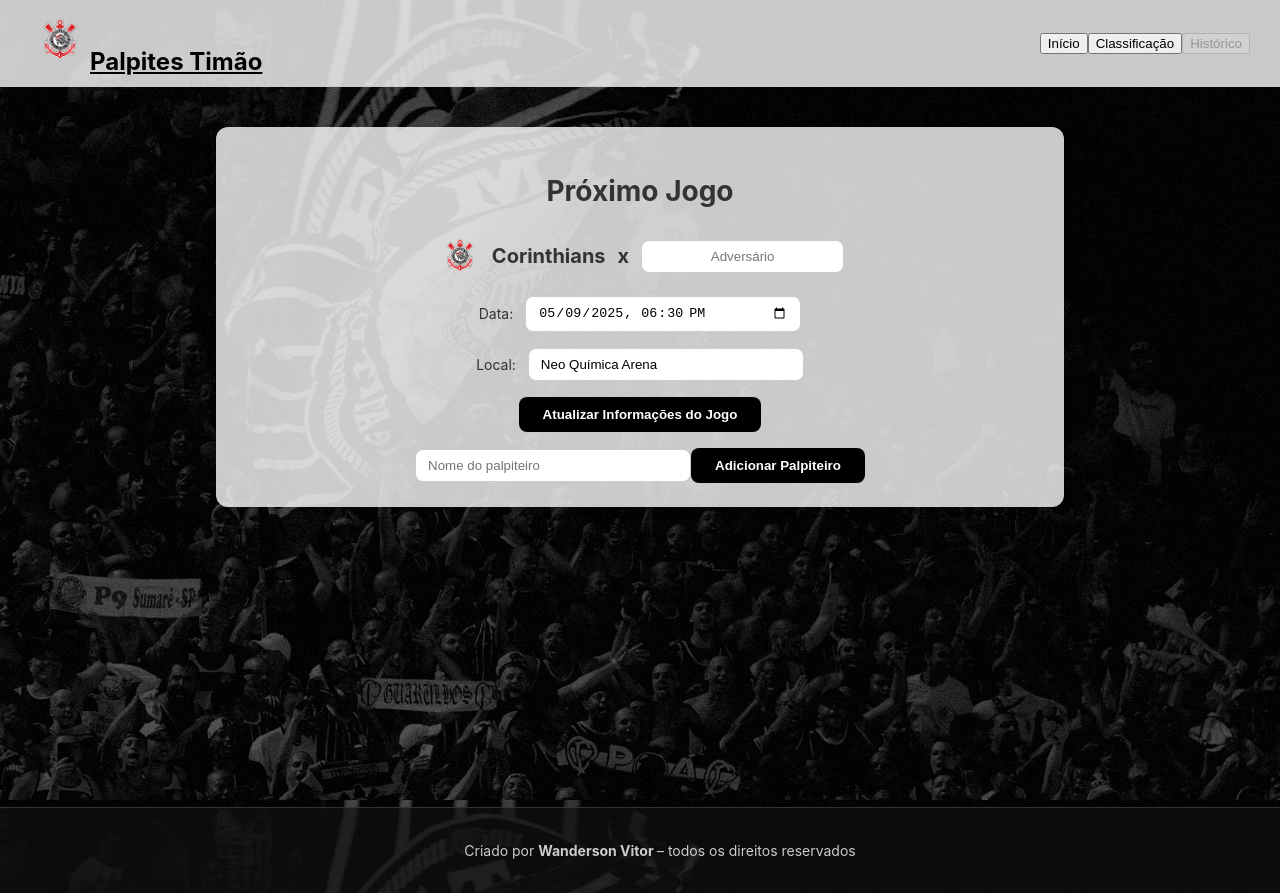
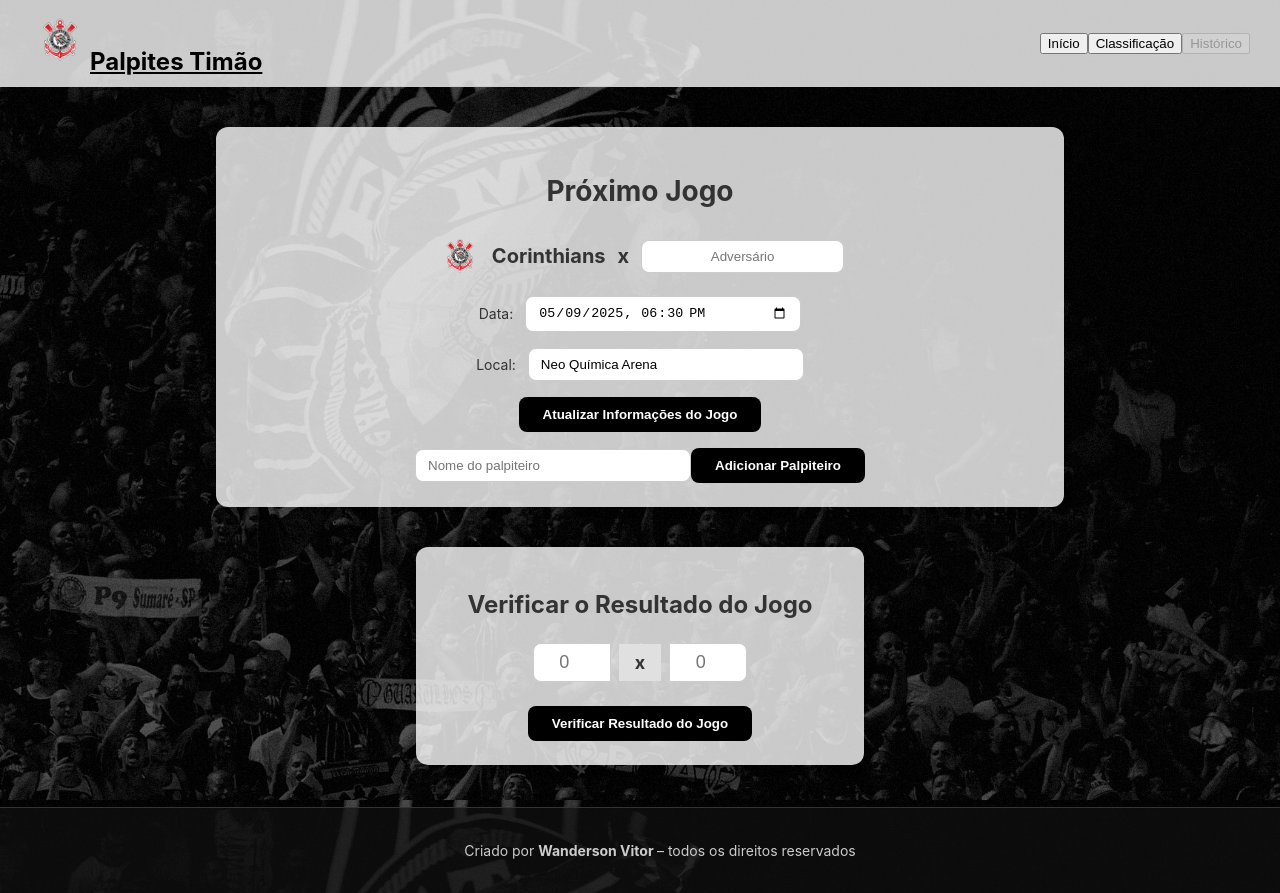
Before and after one commit to wvitu/Palpites-tim-o2, an Angular app: page / in a window 1280 px wide. Shown: the top 893 px of the page. Built offline with nearby package versions, Linux system fonts and the light colour scheme.

Commit message:
Adicionando componente
feat: componente de verificação de resultado com contagem de acertos

```diff
--- a/src/app/components/palpites/palpites.component.ts
+++ b/src/app/components/palpites/palpites.component.ts
@@ -1,4 +1,4 @@
-import { Component, Input, OnChanges, SimpleChanges } from '@angular/core';
+import { Component, Input, Output, OnChanges, SimpleChanges, EventEmitter } from '@angular/core';
 
 @Component({
   selector: 'app-palpites',
@@ -6,17 +6,18 @@
   styleUrls: ['./palpites.component.css']
 })
 export class PalpitesComponent implements OnChanges {
-  @Input() adversario: string = 'Adversário';
+  @Input() adversario: string = '';
   @Input() dataHora: string = '';
   @Input() local: string = '';
   @Input() palpiteiros: string[] = [];
+  @Output() palpitesChange = new EventEmitter<any>();
 
   palpites: any = {};
   mensagensErro: any = {};
   mensagensSucesso: any = {};
 
   ngOnChanges(changes: SimpleChanges): void {
-    if (changes['palpiteiros'] && changes['palpiteiros'].currentValue) {
+    if (changes['palpiteiros']?.currentValue) {
       for (const nome of this.palpiteiros) {
         if (!this.palpites[nome]) {
           this.palpites[nome] = {
@@ -28,12 +29,12 @@
         }
       }
     }
+    this.palpitesChange.emit(this.palpites);
   }
 
   salvarPalpites(nome: string) {
     const p = this.palpites[nome];
-    if (p.torcedor.casa === '' || p.torcedor.visitante === '' ||
-        p.realista.casa === '' || p.realista.visitante === '') {
+    if (!p.torcedor.casa || !p.torcedor.visitante || !p.realista.casa || !p.realista.visitante) {
       this.mensagensErro[nome] = 'Preencha todos os campos antes de salvar.';
       this.mensagensSucesso[nome] = '';
       return;
@@ -41,5 +42,6 @@
 
     this.mensagensErro[nome] = '';
     this.mensagensSucesso[nome] = 'Palpites salvos com sucesso!';
+    this.palpitesChange.emit(this.palpites);
   }
 }
--- a/src/app/components/resultado-final/resultado-final.component.html
+++ b/src/app/components/resultado-final/resultado-final.component.html
@@ -2,16 +2,16 @@
   <h2 class="section-title">Verificar o Resultado do Jogo</h2>
 
   <div class="resultado-input">
-    <input type="number" min="0" [(ngModel)]="resultadoCasa" placeholder="0" />
+    <input type="number" [(ngModel)]="resultadoCasa" placeholder="0" />
     <span>x</span>
-    <input type="number" min="0" [(ngModel)]="resultadoVisitante" placeholder="0" />
+    <input type="number" [(ngModel)]="resultadoVisitante" placeholder="0" />
   </div>
 
   <div class="resultado-btn">
     <button (click)="verificarResultado()">Verificar Resultado do Jogo</button>
   </div>
 
-  <div *ngFor="let msg of mensagensAcerto" class="msg-sucesso">
-    {{ msg }}
+  <div *ngFor="let mensagem of mensagensAcerto" class="msg-sucesso">
+    {{ mensagem }}
   </div>
 </section>
--- a/src/app/components/resultado-final/resultado-final.component.ts
+++ b/src/app/components/resultado-final/resultado-final.component.ts
@@ -1,4 +1,4 @@
-import { Component, EventEmitter, Input, Output } from '@angular/core';
+import { Component, Input, Output, EventEmitter } from '@angular/core';
 
 @Component({
   selector: 'app-resultado-final',
@@ -6,49 +6,43 @@
   styleUrls: ['./resultado-final.component.css']
 })
 export class ResultadoFinalComponent {
+  @Input() palpiteiros: string[] = [];
   @Input() palpites: any = {};
-  @Input() palpiteiros: string[] = [];
   @Output() pontuacoesAtualizadas = new EventEmitter<{ [nome: string]: number }>();
 
-  resultadoCasa: string = '';
-  resultadoVisitante: string = '';
+  resultadoCasa = '';
+  resultadoVisitante = '';
   mensagensAcerto: string[] = [];
 
   verificarResultado() {
-    const casa = this.resultadoCasa;
-    const visitante = this.resultadoVisitante;
-
-    if (casa === '' || visitante === '') {
-      alert('Preencha os dois campos do resultado.');
+    if (this.resultadoCasa === '' || this.resultadoVisitante === '') {
+      alert('Preencha o placar corretamente.');
       return;
     }
 
-    const acertos: { [nome: string]: number } = {};
     this.mensagensAcerto = [];
+    const pontos: { [nome: string]: number } = {};
 
     for (const nome of this.palpiteiros) {
-      let pontos = 0;
+      let acertos = 0;
+      const palpite = this.palpites[nome];
+      if (!palpite) continue;
 
-      if (this.palpites[nome]) {
-        const palpiteTorcedor = this.palpites[nome].torcedor;
-        const palpiteRealista = this.palpites[nome].realista;
-
-        if (palpiteTorcedor.casa === casa && palpiteTorcedor.visitante === visitante) {
-          pontos++;
-          this.mensagensAcerto.push(`Parabéns ${nome}, você acertou com o palpite torcedor!`);
-        }
-
-        if (palpiteRealista.casa === casa && palpiteRealista.visitante === visitante) {
-          pontos++;
-          this.mensagensAcerto.push(`Parabéns ${nome}, você acertou com o palpite realista!`);
-        }
+      if (palpite.torcedor.casa === this.resultadoCasa && palpite.torcedor.visitante === this.resultadoVisitante) {
+        acertos++;
+        this.mensagensAcerto.push(`Parabéns ${nome}, você acertou com o palpite torcedor!`);
       }
 
-      if (pontos > 0) {
-        acertos[nome] = pontos;
+      if (palpite.realista.casa === this.resultadoCasa && palpite.realista.visitante === this.resultadoVisitante) {
+        acertos++;
+        this.mensagensAcerto.push(`Parabéns ${nome}, você acertou com o palpite realista!`);
+      }
+
+      if (acertos > 0) {
+        pontos[nome] = acertos;
       }
     }
 
-    this.pontuacoesAtualizadas.emit(acertos);
+    this.pontuacoesAtualizadas.emit(pontos);
   }
 }
--- a/src/app/pages/inicio/inicio.component.html
+++ b/src/app/pages/inicio/inicio.component.html
@@ -7,5 +7,12 @@
   [adversario]="adversario"
   [dataHora]="dataHora"
   [local]="local"
-  [palpiteiros]="palpiteiros">
+  [palpiteiros]="palpiteiros"
+  (palpitesChange)="receberPalpites($event)">
 </app-palpites>
+
+<app-resultado-final
+  [palpiteiros]="palpiteiros"
+  [palpites]="palpitesRef"
+  (pontuacoesAtualizadas)="atualizarPontuacao($event)">
+</app-resultado-final>
--- a/src/app/pages/inicio/inicio.component.ts
+++ b/src/app/pages/inicio/inicio.component.ts
@@ -10,6 +10,7 @@
   dataHora: string = '';
   local: string = '';
   palpiteiros: string[] = [];
+  palpitesRef: any = {};
 
   atualizarJogo(info: { adversario: string, dataHora: string, local: string }) {
     this.adversario = info.adversario;
@@ -19,7 +20,15 @@
 
   adicionarPalpiteiro(nome: string) {
     if (nome && !this.palpiteiros.includes(nome)) {
-      this.palpiteiros = [...this.palpiteiros, nome]; // Garante nova referência
+      this.palpiteiros = [...this.palpiteiros, nome];
     }
   }
+
+  receberPalpites(palpites: any) {
+    this.palpitesRef = palpites;
+  }
+
+  atualizarPontuacao(pontos: { [nome: string]: number }) {
+    console.log('Pontuações atualizadas:', pontos);
+  }
 }
```
